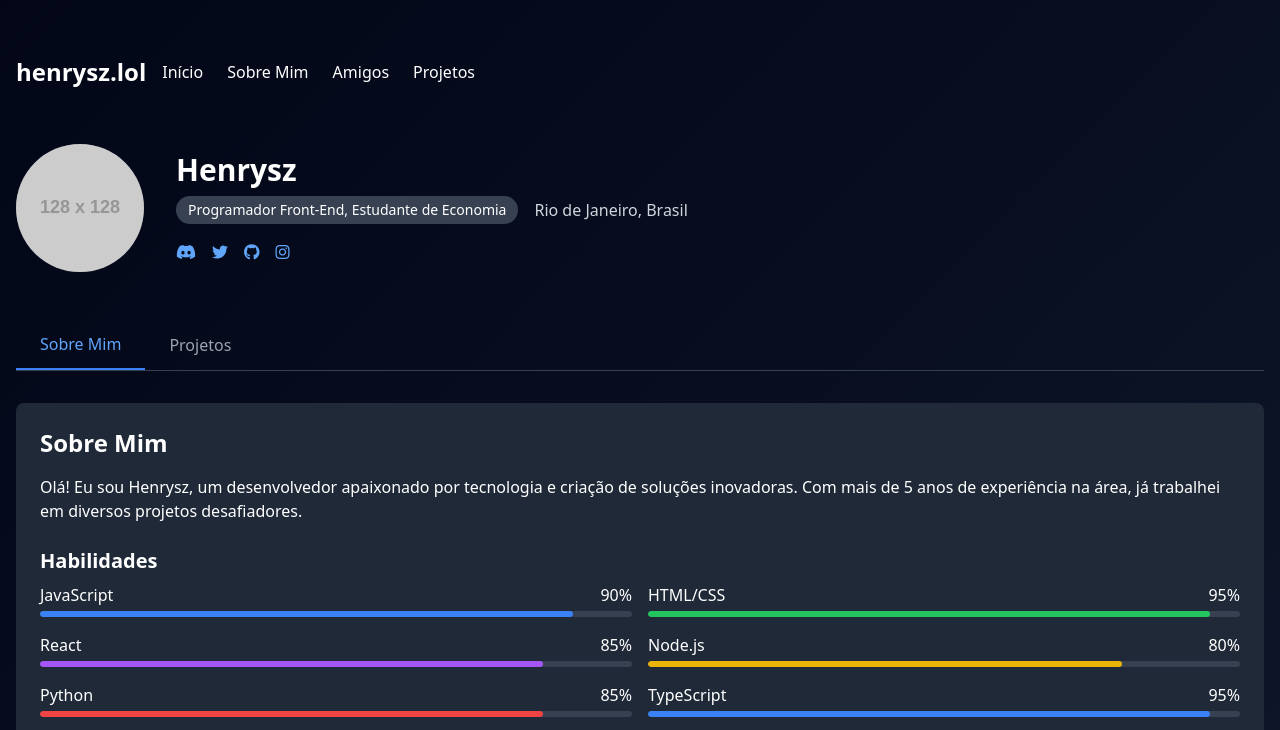
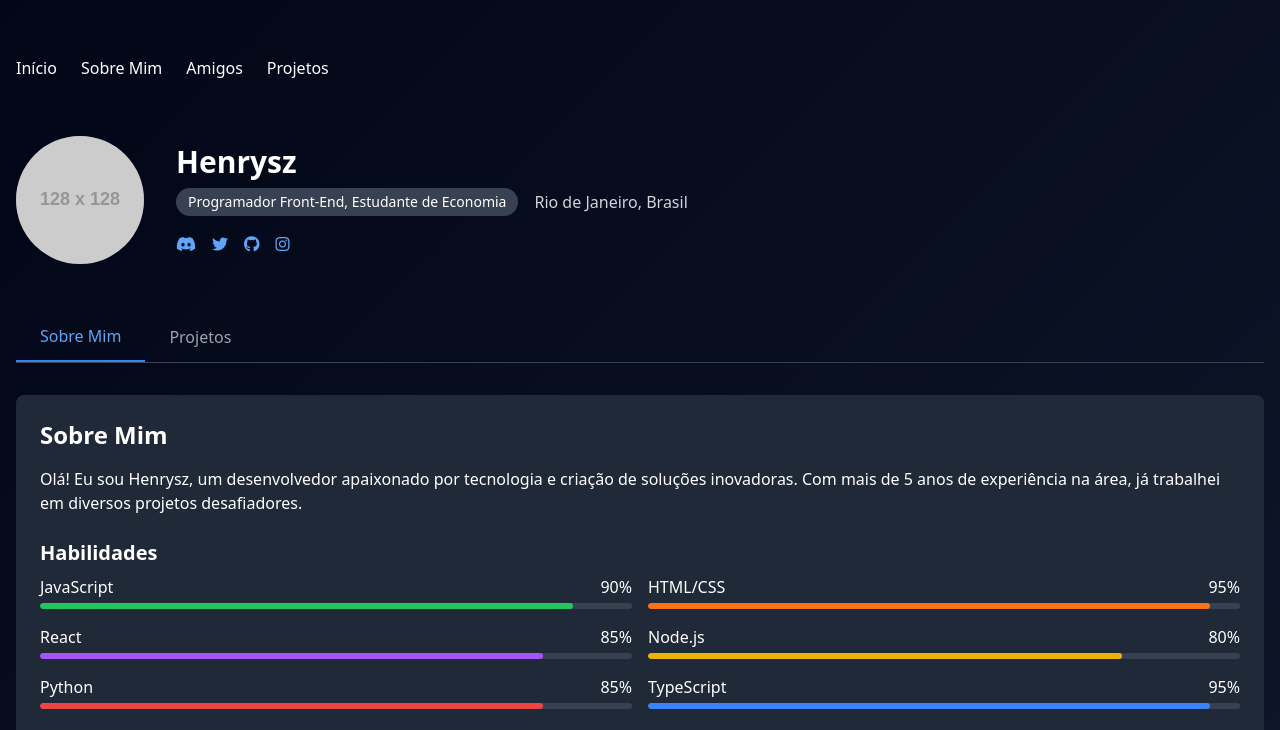
Before and after one commit to henryzinhosz/theworldofoz.github.io, a website: page index.html in a window 1280 px wide. Both pictures are taken after a click on the button "Sobre Mim". Shown: the top 730 px of the page. Drawn offline with nearby package versions, Linux system fonts and the light colour scheme; placeholder pictures from the web are drawn by us.

Commit message:
Update index.html

```diff
--- a/index.html
+++ b/index.html
@@ -13,10 +13,8 @@
 </head>
 <body class="gradient-bg text-white min-h-screen font-sans">
     <div class="container mx-auto px-4 py-8">
-        <!-- Header -->
         <header class="flex justify-between items-center mb-8">
             <div class="flex items-center">
-                <a href="#" class="text-2xl font-bold mr-4">henrysz.lol</a>
                 <nav class="hidden md:flex space-x-6">
                     <a href="#" class="hover:text-blue-400">Início</a>
                     <a href="#" class="hover:text-blue-400">Sobre Mim</a>
@@ -82,7 +80,7 @@
                             <span>90%</span>
                         </div>
                         <div class="progress-bar bg-gray-700">
-                            <div class="progress-fill bg-blue-500" style="width: 90%"></div>
+                            <div class="progress-fill bg-green-500" style="width: 90%"></div>
                         </div>
                     </div>
                     <div>
@@ -91,7 +89,7 @@
                             <span>95%</span>
                         </div>
                         <div class="progress-bar bg-gray-700">
-                            <div class="progress-fill bg-green-500" style="width: 95%"></div>
+                            <div class="progress-fill bg-orange-500" style="width: 95%"></div>
                         </div>
                     </div>
                     <div>
```
